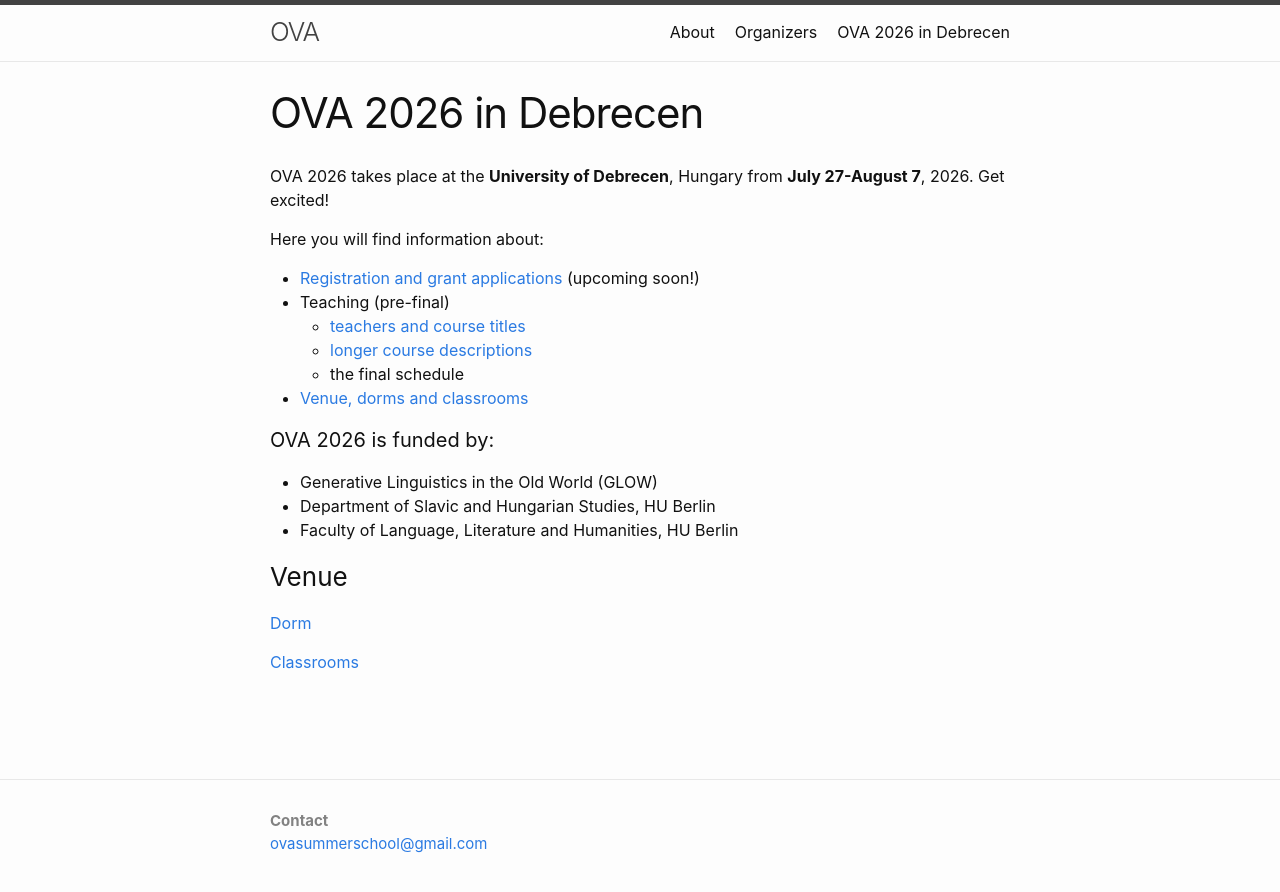
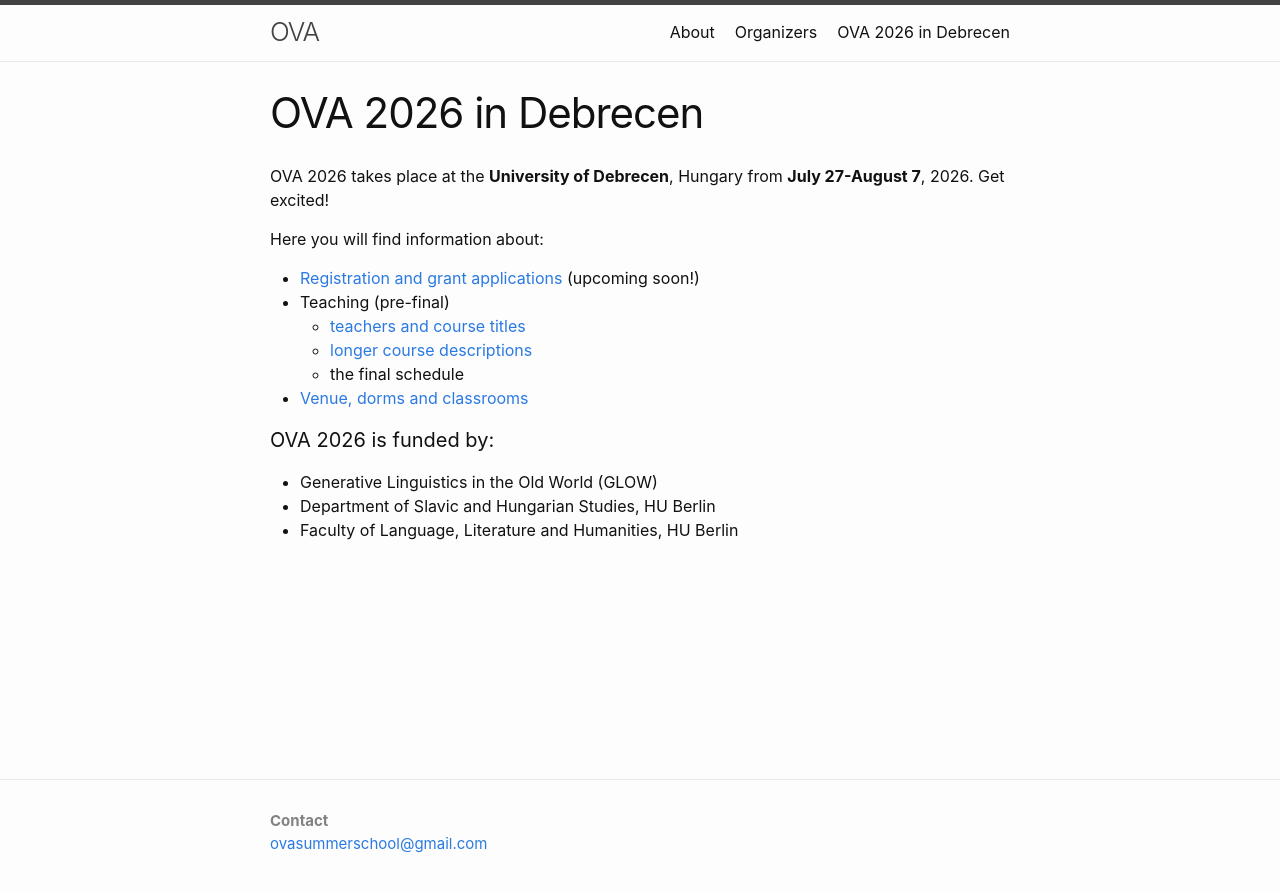
Before and after one commit to ovaschool/ovaschool.github.io, a Jekyll site: the page built from staticpages/ova2026.markdown, in a window 1280 px wide. Shown: the top 892 px of the page. Built offline with Jekyll 4.4.1, drawn with Linux system fonts in a browser that asks for light colours.

Commit message:
Update ova2026.markdown

```diff
--- a/staticpages/ova2026.markdown
+++ b/staticpages/ova2026.markdown
@@ -20,9 +20,3 @@ Here you will find information about:
 - Generative Linguistics in the Old World (GLOW)
 - Department of Slavic and Hungarian Studies, HU Berlin
 - Faculty of Language, Literature and Humanities, HU Berlin
-
-### Venue
-
-[Dorm](https://kollegiumok.unideb.hu/veres%20peter-adatok)
-
-[Classrooms](https://maps.app.goo.gl/uugVS5ZaZbdZZYrP6)
```
